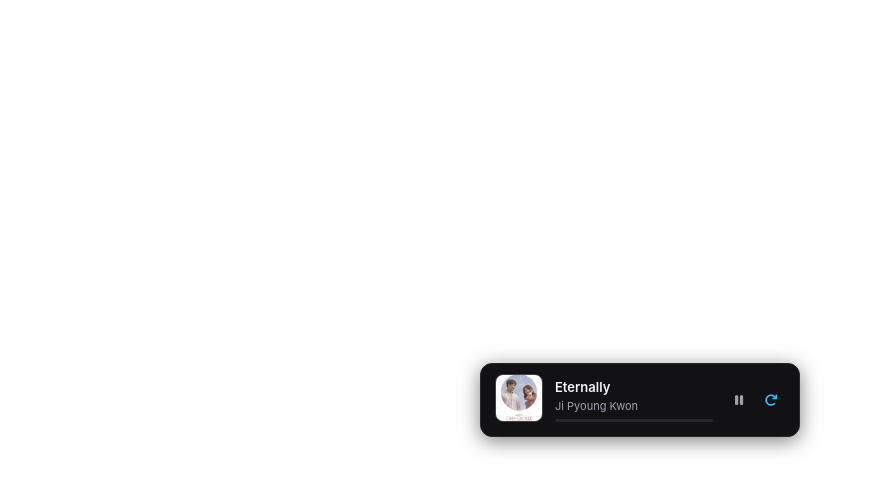
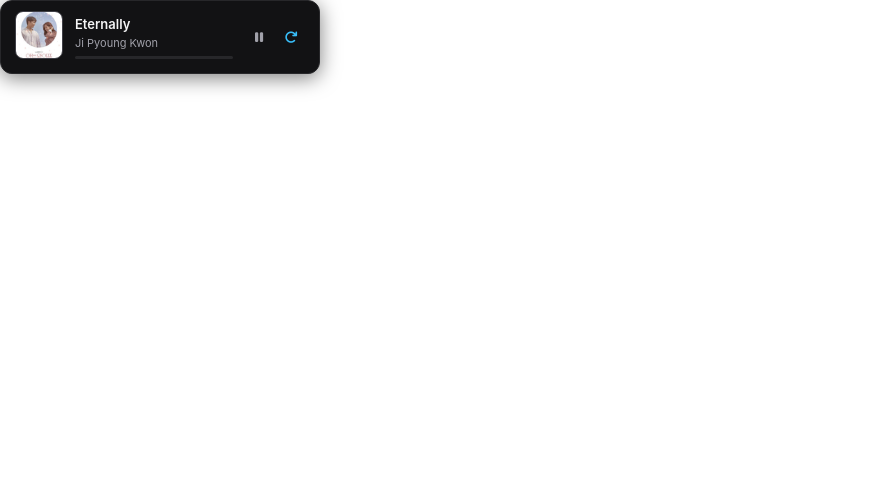
Before and after one commit to Hzzel182/musicplayer-2, a plain HTML site: page index.html in a window 1280 px wide. Shown: the whole page, without its empty margins (0-876 px from the left). Drawn offline with Linux system fonts and the light colour scheme.

Commit message:
Update style.css

```diff
--- a/style.css
+++ b/style.css
@@ -7,12 +7,9 @@
 body {
     background-color: transparent;
     font-family: -apple-system, BlinkMacSystemFont, "Segoe UI", Roboto, Helvetica, Arial, sans-serif;
-    display: flex;
-    justify-content: center;
-    align-items: center;
-    height: 100vh;
     color: #e0e0e0;
-    overflow: hidden;
+    /* Eliminamos el height: 100vh y el flex de la pantalla completa para que no ocupe espacio extra */
+    display: inline-block;
 }
 
 .player-container {
```
